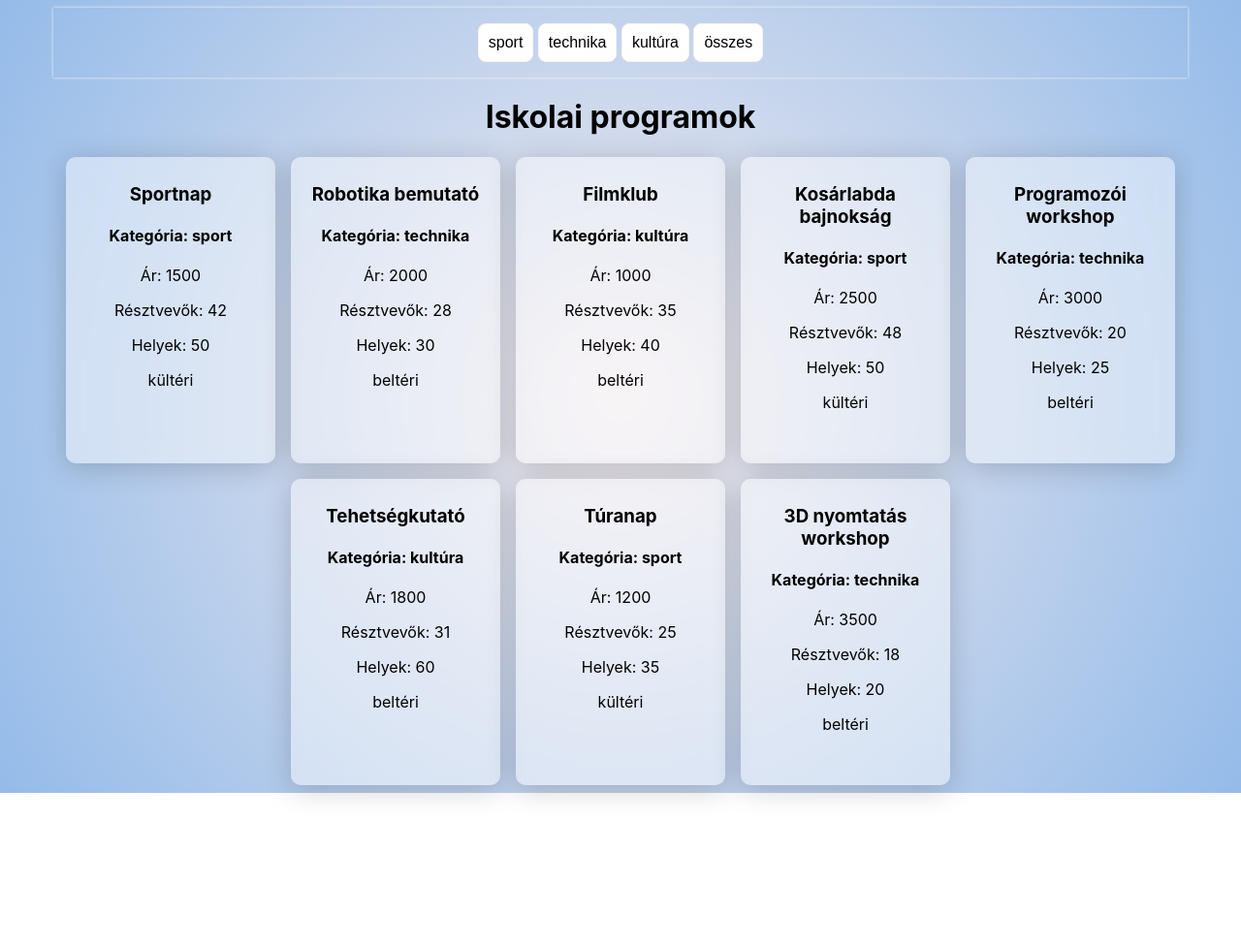
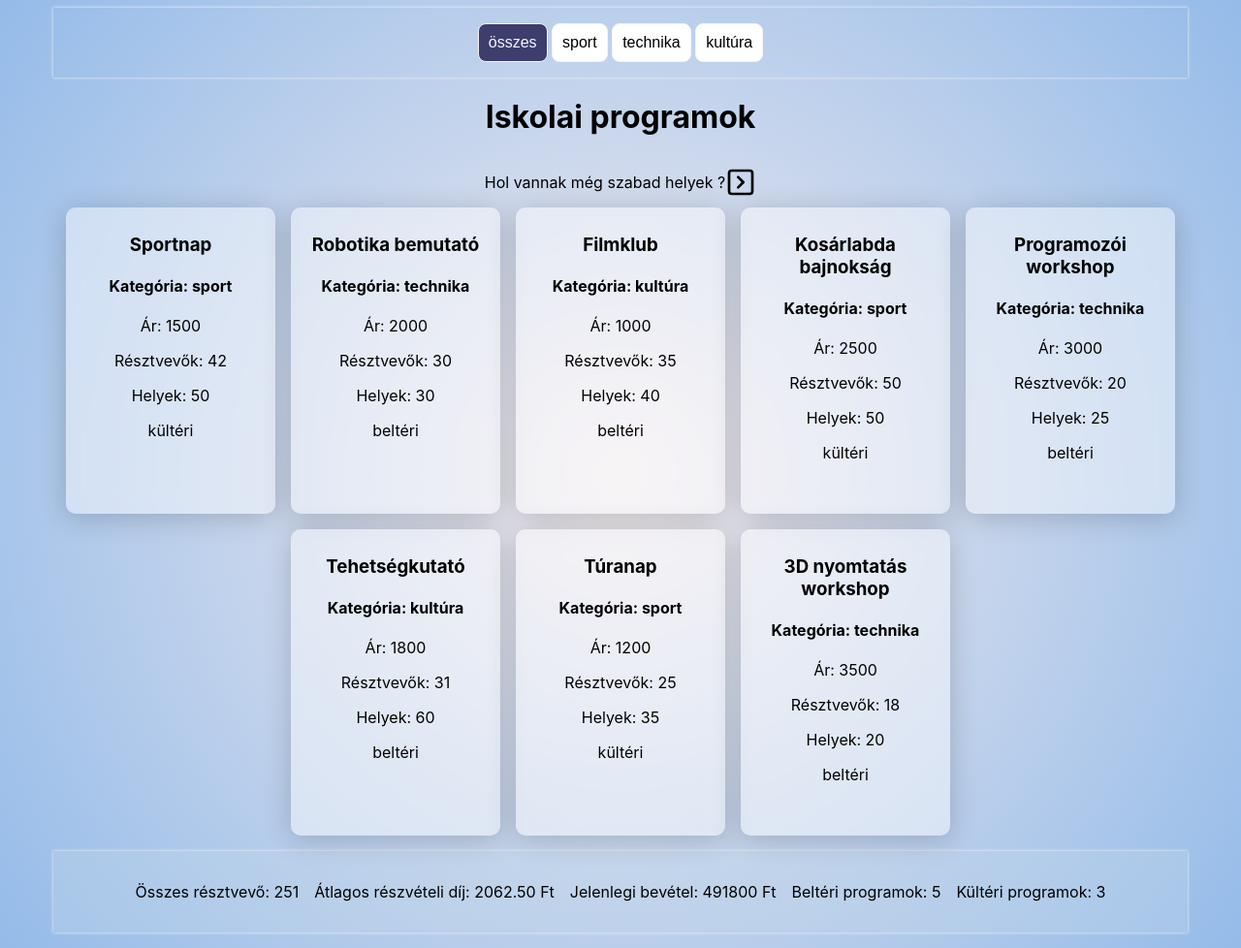
Before and after one commit to mkatay/programs_vite, a website built with Vite: page index.html in a window 1280 px wide. Shown: the whole page at 97% size. Before the commit the page ends 818 px from the top, so only its background shows below. Built offline with nearby package versions, Linux system fonts and the light colour scheme.

Commit message:
active button design

```diff
--- a/index.html
+++ b/index.html
@@ -10,10 +10,15 @@
     <div>
       <header onclick="onCategClick(event)"></header>
       <h1>Iskolai programok</h1>
+      <div class="info">
+        <p>Hol vannak még szabad helyek ?</p>
+        <i data-lucide="square-chevron-right" class="btn" onclick="availablePrograms()"></i>
+      </div>
 
       <div class="programs"></div>
     </div>
 
+    <footer></footer>
 
     <script type="module" src="/src/main.js"></script>
   </body>
--- a/package.json
+++ b/package.json
@@ -10,5 +10,8 @@
   },
   "devDependencies": {
     "vite": "^8.3.0"
+  },
+  "dependencies": {
+    "lucide": "^1.48.0"
   }
 }
--- a/src/data/data.js
+++ b/src/data/data.js
@@ -13,7 +13,7 @@ export const programs = [
     title: "Robotika bemutató",
     category: "technika",
     price: 2000,
-    participants: 28,
+    participants: 30,
     capacity: 30,
     indoor: true,
   },
@@ -31,7 +31,7 @@ export const programs = [
     title: "Kosárlabda bajnokság",
     category: "sport",
     price: 2500,
-    participants: 48,
+    participants: 50,
     capacity: 50,
     indoor: false,
   },
--- a/src/main.js
+++ b/src/main.js
@@ -1,16 +1,38 @@
 import { programs } from './data/data'
 import './style.css'
-import { renderCateg, renderPrograms } from './ui/render'
+import { renderCateg, renderPrograms, renderStats } from './ui/render'
+import { createIcons, icons } from 'lucide';
+
+createIcons({ icons });
 
 renderPrograms(programs)
 renderCateg(programs)
+//footer
+renderStats(programs)
 
 //globálisan hozzuk létre a window obj.-al
 
 window.onCategClick= function onCategClick(e){
   console.log(e.target.textContent);
+  console.log(e.target.tagName);
+
+  if(e.target.tagName!='BUTTON') return
+  //az összesen végigiterálunk és levesszük az activeBtn jelölőt
+  document.querySelectorAll('button').forEach(button=>button.classList.remove('activeBtn'))
+//amelyikre kattintottunk arra rátesszük
+  e.target.classList.add('activeBtn')
+
   const selectedCateg=e.target.textContent
   const filteredPrograms=programs.filter(obj=>obj.category==selectedCateg)
   selectedCateg=='összes' ? renderPrograms(programs) : renderPrograms(filteredPrograms)
 
  }
+
+ window.availablePrograms=function availablePrograms(){
+  console.log('ok');
+  document.querySelectorAll('button').forEach(button=>button.classList.remove('activeBtn'))
+  document.querySelector('.btn').classList.add('activeBtn')
+  const filteredPrograms=programs.filter(obj=>obj.capacity>obj.participants)
+  renderPrograms(filteredPrograms)
+
+ }
--- a/src/style.css
+++ b/src/style.css
@@ -37,3 +37,29 @@ button{
     border-radius: 8px;
     font-size: 1rem;
 }
+.activeBtn{
+    background-color: rgb(61, 61, 110);
+    color:aliceblue;
+}
+footer{
+    width:90%;
+    margin: 1rem auto;
+    box-shadow: 0 0 3px rgb(245, 243, 243);
+    background-color: rgba(196, 216, 233,0.3);
+    padding: 1rem;
+    display: flex;
+    justify-content: center;
+    gap:1rem;
+}
+.info{
+    display: flex;
+    justify-content: center;
+    align-items: center;
+
+}
+.btn{
+    width: 2rem;
+    height: 2rem;
+    cursor: pointer;
+
+}
--- a/src/ui/render.js
+++ b/src/ui/render.js
@@ -20,11 +20,26 @@ export function renderCateg(arr){
     console.log(categories);
     categories=[...new Set(categories)]
     console.log(categories);
-    categories=[...categories,'összes']
+    //categories=[...categories,'összes']
 
     const btnStr=categories.map(ctg=>`
          <button>${ctg}</button>
         `).join('')
-    document.querySelector('header').innerHTML=btnStr
+    document.querySelector('header').innerHTML='<button class="activeBtn">összes</button>'+btnStr
+
 
 }
+export function renderStats(programs) {
+  const participants = programs.reduce((sum, program) => sum + program.participants, 0);
+  const revenue = programs.reduce((sum, program) => sum + program.participants * program.price, 0);
+  const averagePrice = programs.reduce((sum, program) => sum + program.price, 0) / programs.length;
+  const indoorCount = programs.filter(program => program.indoor).length;
+
+  document.querySelector("footer").innerHTML = `
+    <p>Összes résztvevő: ${participants}</p>
+    <p>Átlagos részvételi díj: ${averagePrice.toFixed(2)} Ft</p>
+    <p>Jelenlegi bevétel: ${revenue} Ft</p>
+    <p>Beltéri programok: ${indoorCount}</p>
+    <p>Kültéri programok: ${programs.length - indoorCount}</p>
+  `;
+}
```
Also changed, not shown: test.html (added, +36 -0 lines), pnpm-lock.yaml.
